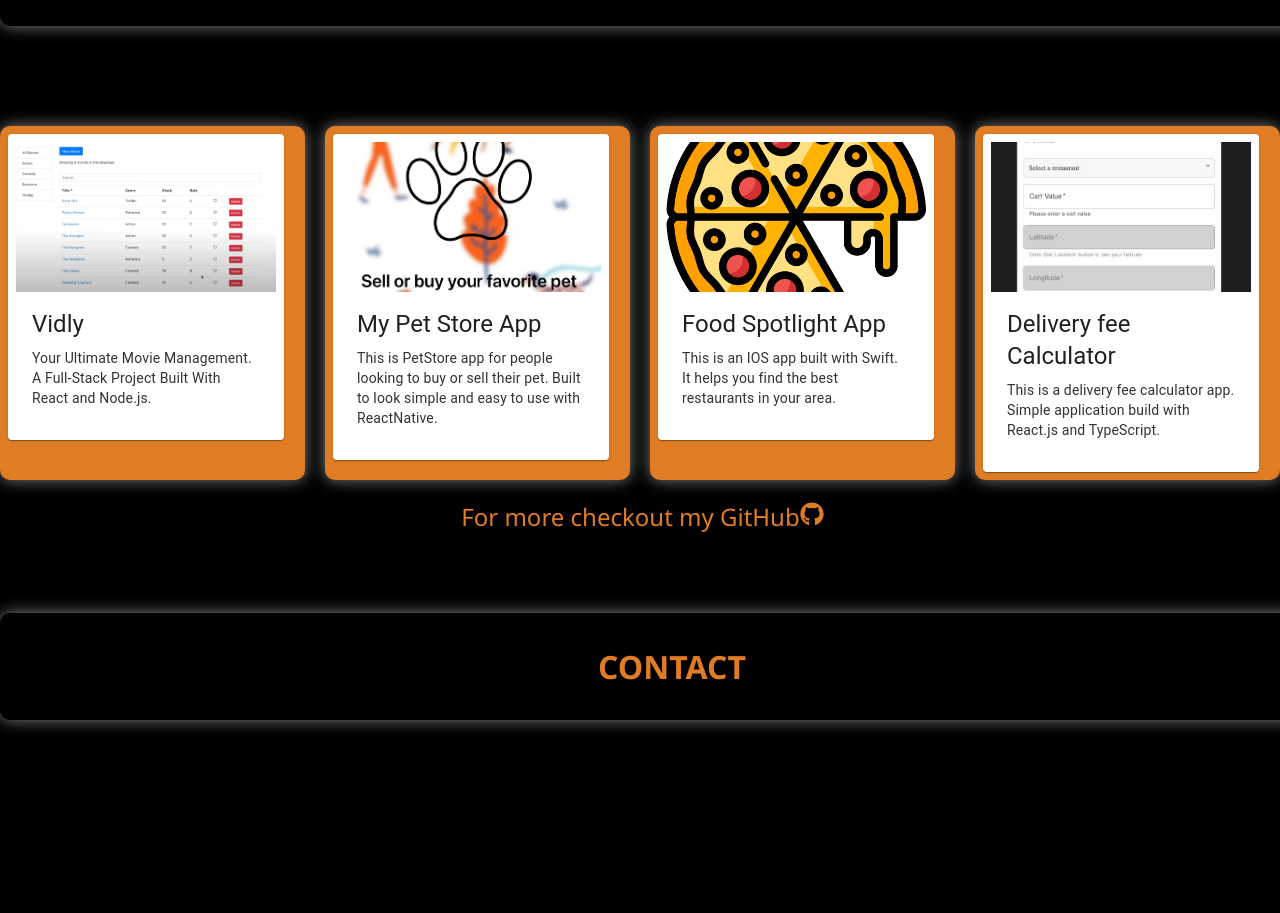
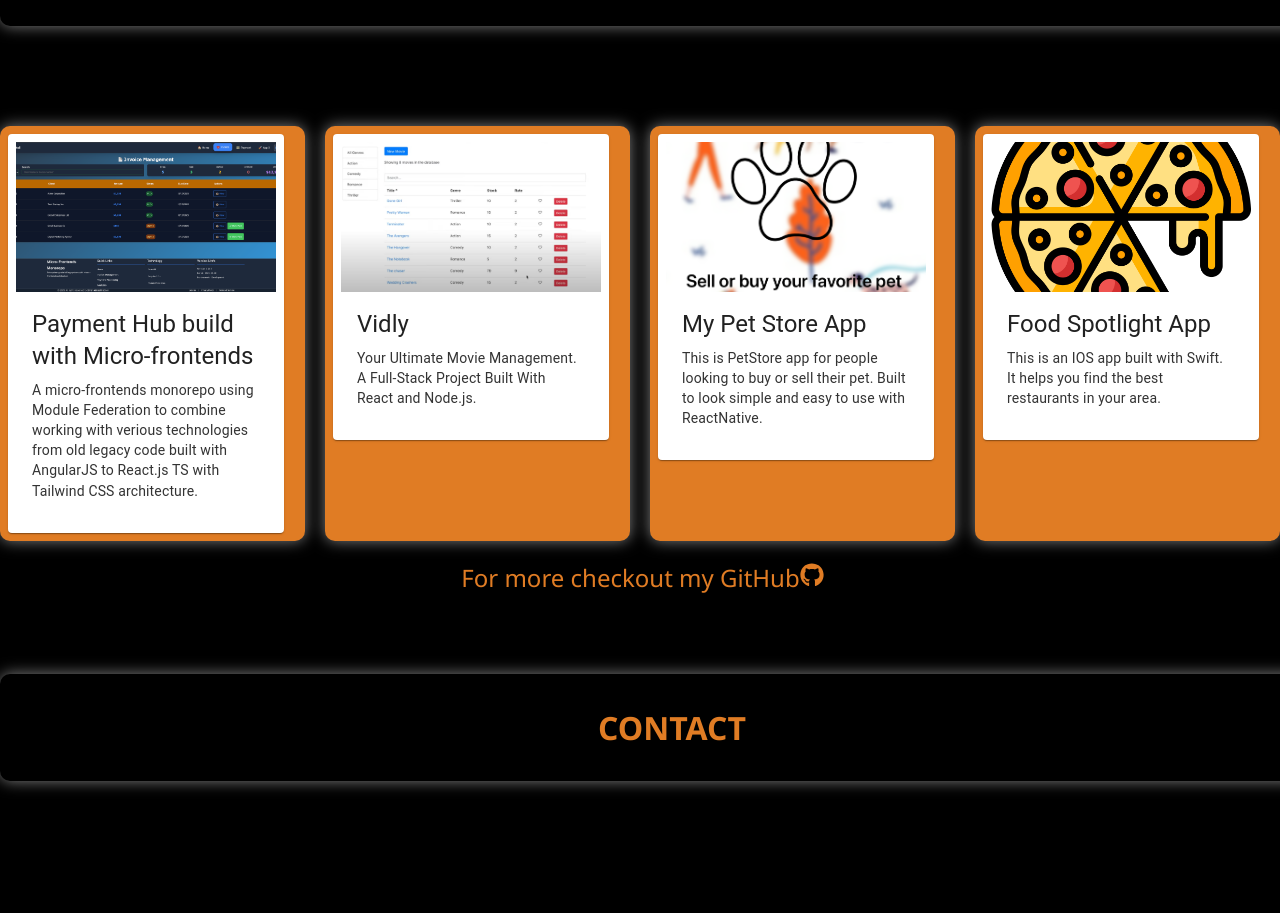
Before and after one commit to omarome/portfolio, a React (Create React App) app: page / in a window 1280 px wide. Shown: the part 3500-4413 px from the top of the page. Built offline with nearby package versions, Linux system fonts and the light colour scheme.

Commit message:
add new project and removed small one

```diff
--- a/src/components/Projects.js
+++ b/src/components/Projects.js
@@ -5,11 +5,18 @@ import MovieAppImage from '../assets/project-images/vidly.jpeg';
 import MyPetShopAppImage from '../assets/project-images/petshopImage.jpeg';
 import FoodSpotLightAppImage from '../assets/project-images/foodSpotLightApp.jpeg';
 import DopcAppImage from '../assets/project-images/dopc.jpg';
+import PaymentHubImage from '../assets/project-images/payment-hub.jpeg'; // Placeholder - replace with actual Payment Hub image
 import { motion } from 'motion/react';
 import { useInView } from 'react-intersection-observer';
 import '../style/Projects.css';
 
 const projects = [
+  {
+    image: PaymentHubImage,
+    name: 'Payment Hub build with Micro-frontends',
+    description: 'A micro-frontends monorepo  using Module Federation to combine working with verious technologies from old legacy code built with AngularJS to React.js TS with Tailwind CSS architecture.',
+    url: 'https://github.com/omarome/micro-frontends-monorepo'
+  },
   {
     image: MovieAppImage,
     name: 'Vidly',
@@ -28,12 +35,7 @@ const projects = [
     description: 'This is an IOS app built with Swift. It helps you find the best restaurants in your area.',
     url: 'https://github.com/omarome/FoodSpotlightApp'
   },
-  {
-    image: DopcAppImage,
-    name: 'Delivery fee Calculator',
-    description: 'This is a delivery fee calculator app. Simple application build with React.js and TypeScript.',
-    url: 'https://github.com/omarome/delivery-fee-calculator'
-  }
+
 ];
 
 const Projects = () => {
```
Also changed, not shown: src/assets/project-images/payment-hub.jpeg (added).
